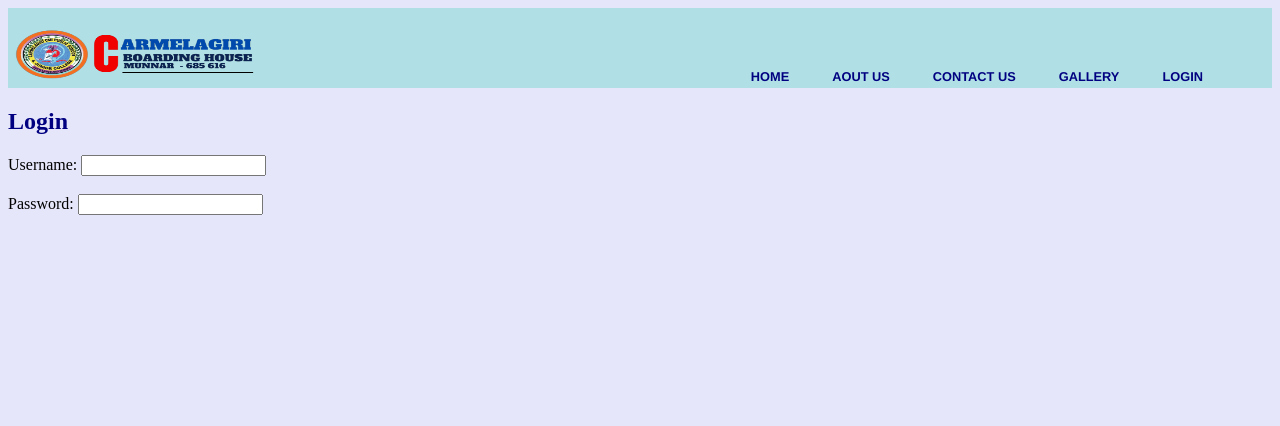
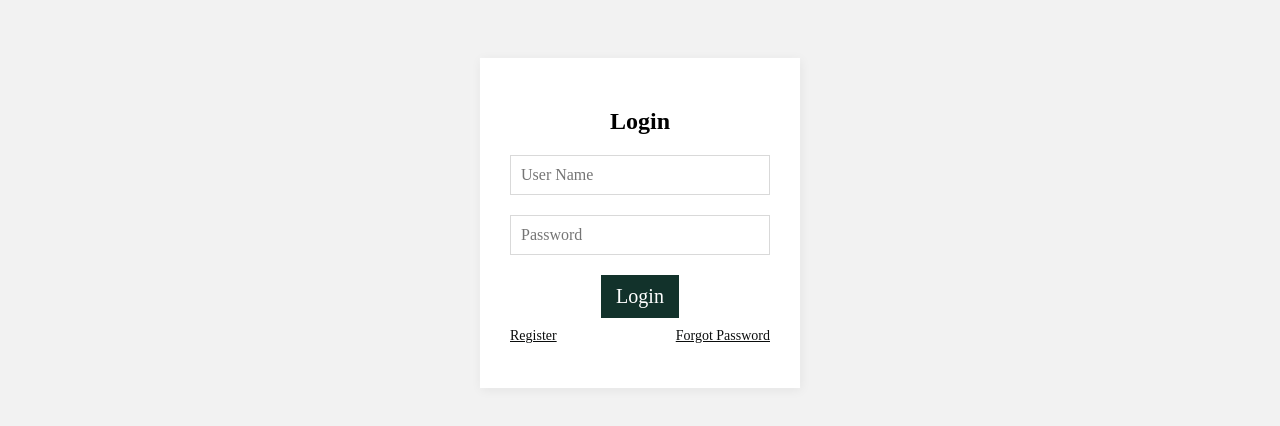
Before and after one commit to Libin-120/web22, a plain HTML site: page login.html in a window 1280 px wide. Drawn offline with nearby package versions, Linux system fonts and the light colour scheme.

Commit message:
Update login.html

```diff
--- a/login.html
+++ b/login.html
@@ -1,29 +1,126 @@
-<!doctype html>
-<html>
+<!DOCTYPE html>
+<html lang="en" >
 <head>
-<title >hostelmanagment</title>
-<link rel="stylesheet" href="style.css">
+  <meta charset="UTF-8">
+  <title>Login form with JavaScript Validation</title>
+  <link rel="stylesheet" href="https://cdnjs.cloudflare.com/ajax/libs/normalize/5.0.0/normalize.min.css">
+
+<style type="text/css">
+  body {
+  background: #f2f2f2;
+}
+
+.text-center {
+  text-align: center;
+}
+.pull-left {
+  float: left;
+}
+.pull-right {
+  float: right;
+}
+.clearfix {
+  display: block;
+}
+a {
+  color: #0b0d0d;
+}
+
+button {
+  cursor: pointer;
+  background: #12322b;
+  width: 30%;
+  border: 0;
+  padding: 10px 15px;
+  color: #fff;
+  font-size: 20px;
+  -webkit-transition: 0.3s linear;
+  transition: 0.3s linear;
+}
+
+.input-group {
+  position: relative;
+  margin-bottom: 20px;
+}
+
+.input-group input {
+  outline: none;
+  display: block;
+  width: 100%;
+  height: 40px;
+  position: relative;
+  z-index: 3;
+  border: 1px solid #d9d9d9;
+  padding: 10px 10px;
+  background: #ffffff;
+  box-sizing: border-box;
+  -webkit-transition: 0.3s ease;
+  transition: 0.3s ease;
+}
+
+.wrapper {
+  width: 320px;
+  background: #fff;
+  margin: 20px auto;
+  min-height: 200px;
+  border: 1px solid #f3f3f3;
+}
+.wrapper .inner-warpper {
+  padding: 50px 30px 60px;
+  box-shadow: 1px 1.732px 10px 0px rgba(0, 0, 0, 0.063);
+}
+.wrapper .title {
+  margin-top: 0;
+}
+.wrapper .supporter {
+  margin-top: 10px;
+  font-size: 14px;
+  color: #8E8E8E;
+  cursor: pointer;
+}
+</style>
+
+
+
+
+
+<script type="text/javascript">
+function validate()
+{
+  var name=document.getElementById("userName").value;
+  var pwd=document.getElementById("userPassword").value;
+  if(name.length<6 || pwd.length<6)
+    alert("Username and password should be atleast minimum 6 characters long");
+  else
+    alert("You're logged in");
+}
+</script>
 </head>
 <body>
-<div class="header">
-  <br>
-  <img src="logo1.png" width="20%" height="55px">&emsp;&emsp;&emsp;&emsp;&emsp;&emsp;&emsp;&emsp;&emsp;&emsp;&emsp;&emsp;&emsp;&emsp;&emsp;&emsp;&emsp;&emsp;&emsp;&emsp;&emsp;&emsp;&emsp;&emsp;&emsp;&emsp;&emsp;&emsp;&emsp;
-  <a href="homepage.html" id="links">HOME</a>
-  &nbsp;&nbsp;
-  <a href="about_us.html" id="links">AOUT US</a>
-   &nbsp;&nbsp;
-   <a href="contact_us.html" id="links">CONTACT US</a>
-     &nbsp;&nbsp;
-   <a href="https://www.google.com/search?q=carmelagiri+public+school+munnar&rlz=1C1GEWG_enIN1012IN1013&source=lnms&tbm=isch&sa=X&ved=2ahUKEwjXsbKyxpT7AhUTZ2wGHdu_DaIQ_AUoAnoECAEQBA&biw=1280&bih=601&dpr=1.5" id="links">GALLERY</a>
-   &nbsp;&nbsp;
-   <a href="login.html" id="links">LOGIN</a>
+
+<br>
+<br>
+
+<div class="wrapper">
+  <div class="inner-warpper text-center">
+    <h2 class="title">Login</h2>
+    <form action="program1.html" id="formvalidate">
+      <div class="input-group">
+        <input class="form-control" name="userName" id="userName" type="text" placeholder="User Name" required/>
+        <span class="lighting"></span>
+      </div>
+      <div class="input-group">
+        <input class="form-control" name="userPassword" id="userPassword" type="password" placeholder="Password" pattern="^(?=.*[a-z])(?=.*[A-Z])(?=.*[0-9])(?=.*[!@#$%^&*_=+-]).{6,10}$" title="atleast 1 uppercase, 1 lowercase,1 digit and 1 special character" required/>
+        <span class="lighting"></span>
+      </div>
+
+      <button type="submit" id="login" onclick="validate()">Login</button>
+      <div class="clearfix supporter">
+        <a class="forgot pull-left" href="registration.html">Register</a>
+        <a class="forgot pull-right" href="#">Forgot Password</a>
+      </div>
+    </form>
+  </div>
 </div>
-
-  <div class="box5">
-    <h2 style="color: #000080">Login</h2>
-  <label for="name">Username:</label>
-  <input type="text" id="name" name="name"><br><br>
- <label for="pwd">Password:</label>
- <input type="password" id="pwd" name="pwd">
-   </div>
- </div>
+</body>
+</html>
```
